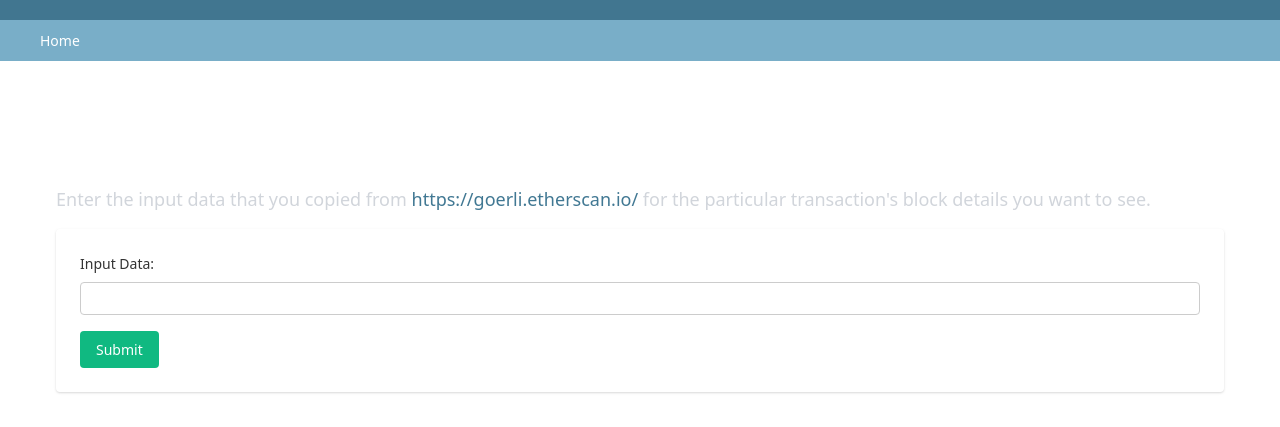
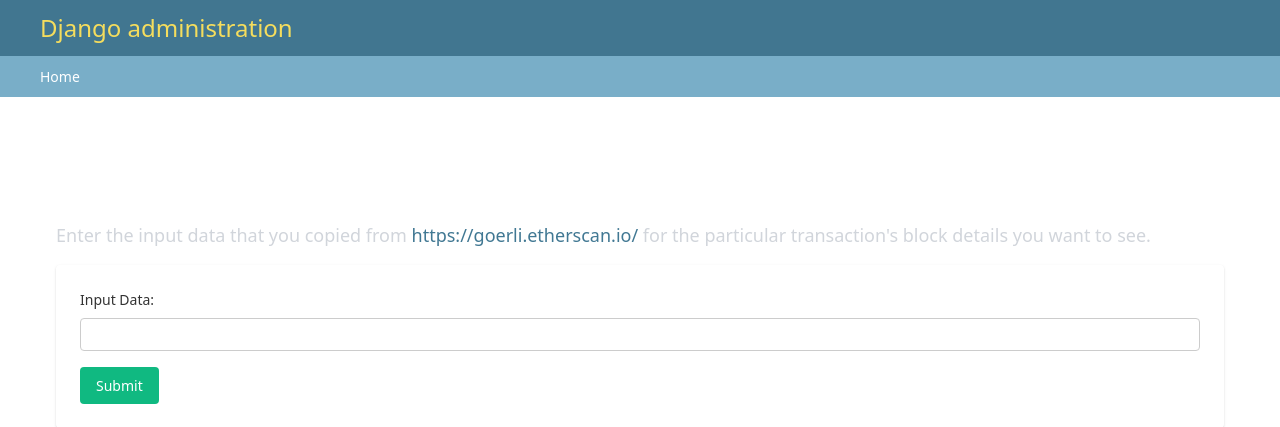
Before and after one commit to samizaman/ClaimLink, a Django app: page /admin-view-claim/ in a window 1280 px wide. Shown: the top 427 px of the page. Run offline with Django 4.2, Linux system fonts and the light colour scheme; the visitor is signed in with stand-in values (Sample User, id 1).

Commit message:
add Django administration text in base_site.html

```diff
--- a/templates/admin/base_site.html
+++ b/templates/admin/base_site.html
@@ -1,4 +1,8 @@
 {% extends "admin/base.html" %}
+
+{% block branding %}
+    <h1 id="site-name"><a href="{% url 'admin:index' %}">Django administration</a></h1>
+{% endblock %}
 
 {% block userlinks %}
     {{ block.super }}
```
